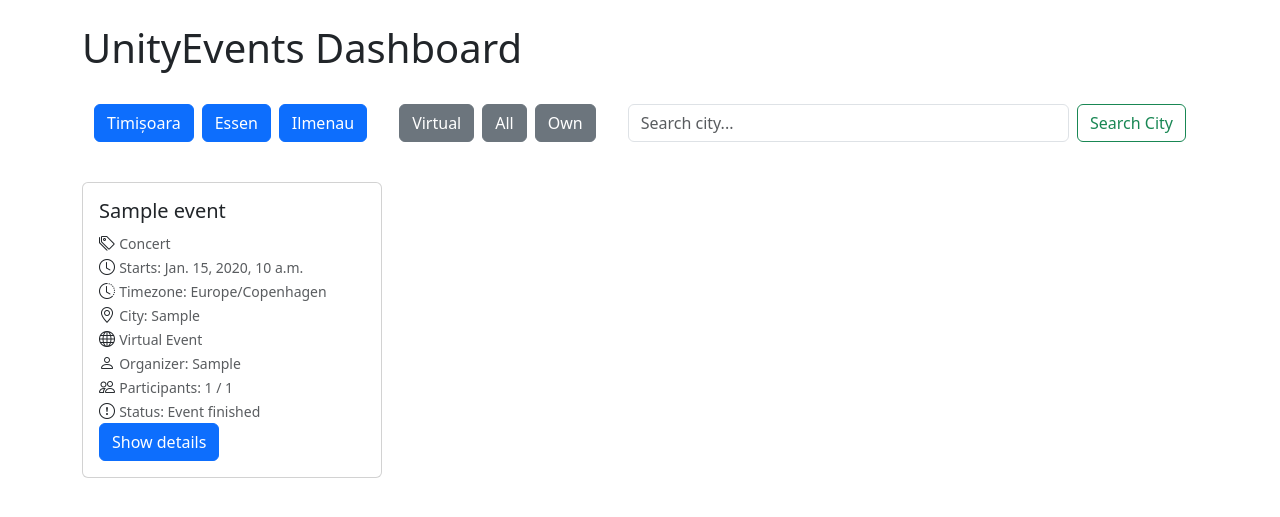
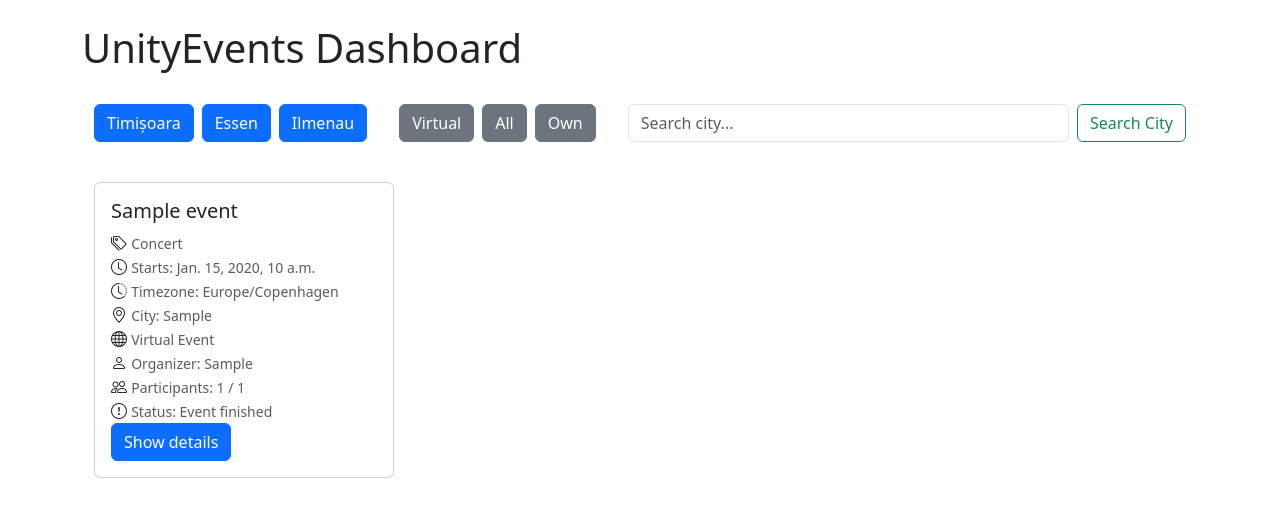
Before and after one commit to koalyorg/unihack-event, a Django app: page /?past=true in a window 1280 px wide. Shown: the part 74-591 px from the top of the page. Run offline with Django 4.2, Linux system fonts and the light colour scheme; the first user in the database is signed in; tables that the repository leaves empty hold one stand-in row (Sample ...); some libraries are stand-ins or nearby versions.

Commit message:
UI Improvement dashboard

```diff
--- a/main/templates/dashboard.html
+++ b/main/templates/dashboard.html
@@ -32,7 +32,7 @@
 
 
     <br>
-    <div style="display: flex; flex-wrap: wrap; gap: 20px;">
+    <div style="display: flex; flex-wrap: wrap; gap: 20px;" class="container">
     {% for event in events %}
 <div class="d-flex flex-row justify-content-around"> <!-- Flex container for cards -->
     <!-- Repeat this card structure for each event -->
```
